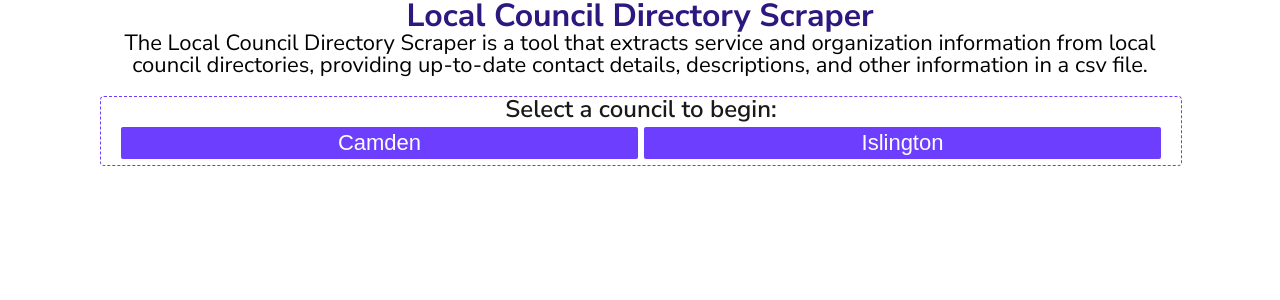
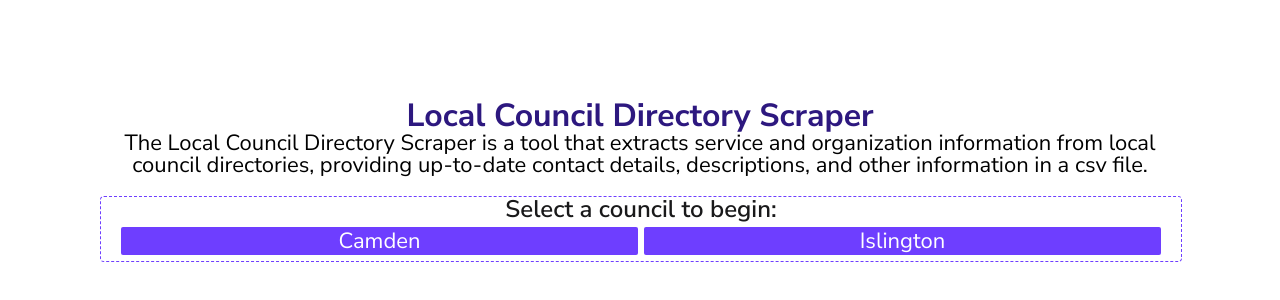
Before and after one commit to daria425/local-directory-scraper, a React (Vite) app in the folder client/: page / in a window 1280 px wide. Shown: the top 300 px of the page. Built offline with nearby package versions, Linux system fonts and the light colour scheme; no server answers.

Commit message:
add new search button and error component

```diff
--- /dev/null
+++ b/client/src/Error.jsx
@@ -0,0 +1,13 @@
+import PropTypes from "prop-types";
+
+export default function Error({ errorMessage }) {
+  return (
+    <div className="error">
+      <p className="error__message">{errorMessage}</p>
+    </div>
+  );
+}
+
+Error.propTypes = {
+  errorMessage: PropTypes.string,
+};
--- a/client/src/MainComponents.jsx
+++ b/client/src/MainComponents.jsx
@@ -2,6 +2,7 @@
 import { api_base } from "./api/api_base";
 import { testCSVData } from "../testData"; //eslint-disable-line
 import Loader from "./Loader";
+import Error from "./Error";
 import Papa from "papaparse";
 import SearchComponent from "./SearchComponent";
 import SearchResult from "./SearchResult";
@@ -136,7 +137,7 @@
   return (
     <section className="container">
       {dataLoading && <Loader />}
-      {fetchError && <div className="error">{fetchError}</div>}
+      {fetchError && <Error errorMessage={fetchError} />}
       {!dataLoading && !fetchError && csvData ? (
         <section className="result">
           <SearchResult csvData={csvData} userSelection={userSelection} />
--- a/client/src/SearchResult.jsx
+++ b/client/src/SearchResult.jsx
@@ -11,13 +11,18 @@
         Services and organizations for {subCategory} in {capitalize(region)}
       </p>
       <CsvTable csvData={jsonData} />
+      <div className="result__btns">
         <a
-        className="result__download-btn"
+          className="result__btn"
           href={downloadInfo.downloadURL}
           download={downloadInfo.downloadName}
         >
           Download CSV
         </a>
+        <button className="result__btn result__btn--new-search">
+          New Search
+        </button>
+      </div>
     </div>
   );
 }
--- a/client/src/stylesheets/index.css
+++ b/client/src/stylesheets/index.css
@@ -1,5 +1,8 @@
 @import url("type.css");
 @import url("theme.css");
+html > * {
+  box-sizing: border-box;
+}
 body {
   font-family: var(--default-font-family);
   font-size: var(--font-size-base);
@@ -16,6 +19,9 @@
 
 h2 {
   font-weight: 700;
+}
+button {
+  font-family: var(--default-font-family);
 }
 .loader {
   height: 4px;
@@ -100,7 +106,7 @@
   grid-template-columns: repeat(2, 1fr);
 }
 .search__btn,
-.result__download-btn {
+.result__btn {
   border: none;
   background-color: var(--primary-button-default);
   color: #fff;
@@ -108,11 +114,24 @@
   border-radius: 2px;
   padding: 3px 6px;
   display: inline-block;
+  line-height: 1;
 }
 
 .search__btn:hover,
-.result__download-btn:hover {
+.result__btn:hover {
   background-color: var(--primary-button-hover);
+}
+
+.result__btn--new-search {
+  margin-left: 10px;
+  background-color: var(--primary-50);
+  color: var(--primary-900);
+  border: 1px solid var(--primary-900);
+  padding: 2px 6px;
+}
+
+.result__btn--new-search:hover {
+  background-color: var(--primary-100);
 }
 .result__container {
   display: grid;
@@ -157,7 +176,7 @@
 
 @media (min-width: 768px) {
   .app {
-    padding: 0px 40px;
+    padding: 40px 40px;
   }
   .container {
     width: 100%;
@@ -166,40 +185,6 @@
 
 @media (min-width: 1000px) {
   .app {
-    padding: 0px 100px;
+    padding: 100px 100px;
   }
 }
-
-/* @media (max-width: 600px) {
-  .responsive-table thead {
-    display: none;
-  }
-
-  .result__table,
-  .result__table-body,
-  .result__table-row,
-  .result__table-content {
-    display: block;
-    width: 100%;
-  }
-
-  .result__table-row {
-    margin-bottom: 15px;
-  }
-
-  .result__table-content {
-    text-align: right;
-    padding-left: 50%;
-    position: relative;
-  }
-
-  .result__table-content::before {
-    content: attr(data-label);
-    position: absolute;
-    left: 0;
-    width: 50%;
-    padding-left: 15px;
-    text-align: left;
-    font-weight: bold;
-  }
-} */
```
Lines whose indentation alone changed are shown as unchanged.
